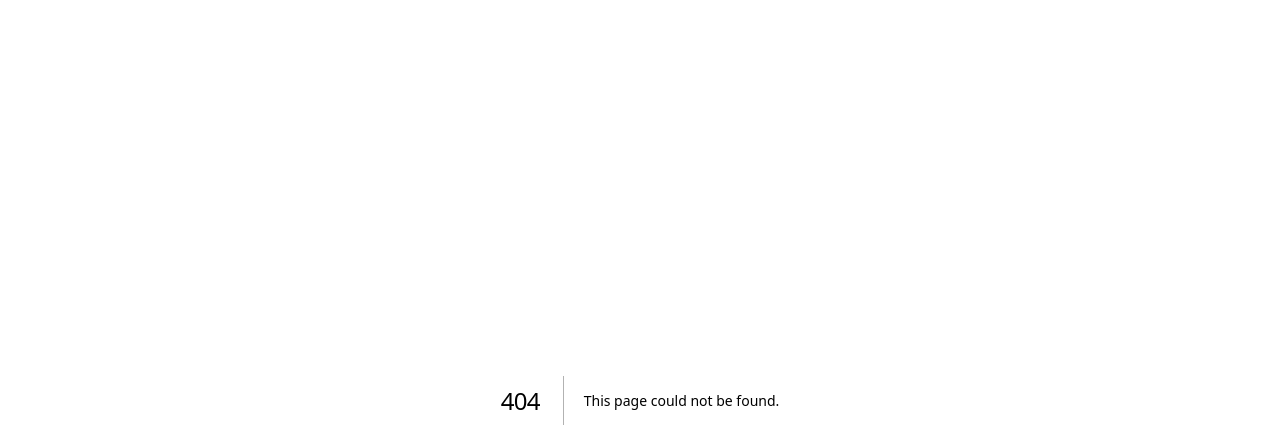
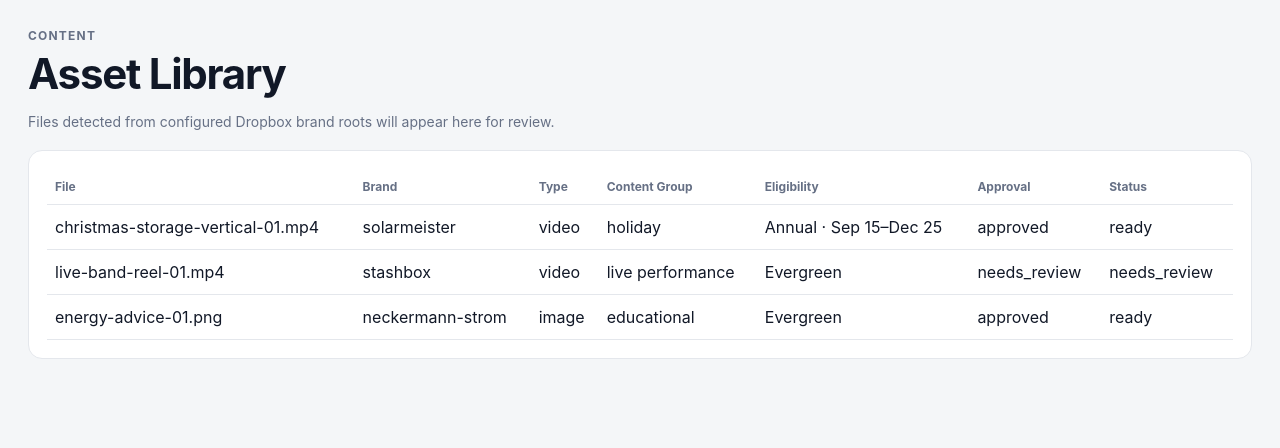
Before and after one commit to elettro/elettro-brand-os, a Next.js app in the folder apps/web/: page /assets in a window 1280 px wide. Before the commit this address had no page. Shown: the top 448 px of the page. Built offline with nearby package versions, Linux system fonts and the light colour scheme.

Commit message:
Add Asset Library page

```diff
--- /dev/null
+++ b/apps/web/app/assets/page.tsx
@@ -0,0 +1,36 @@
+import { mockAssets } from "@/lib/mock-assets";
+
+export default function AssetsPage() {
+  return (
+    <main className="main">
+      <div className="eyebrow">Content</div>
+      <h1>Asset Library</h1>
+      <p className="muted">Files detected from configured Dropbox brand roots will appear here for review.</p>
+
+      <div className="card" style={{ marginTop: 20, overflowX: "auto" }}>
+        <table style={{ width: "100%", borderCollapse: "collapse" }}>
+          <thead>
+            <tr>
+              {["File", "Brand", "Type", "Content Group", "Eligibility", "Approval", "Status"].map((label) => (
+                <th key={label} style={{ textAlign: "left", padding: "10px 8px", borderBottom: "1px solid var(--line)", fontSize: 12, color: "var(--muted)" }}>{label}</th>
+              ))}
+            </tr>
+          </thead>
+          <tbody>
+            {mockAssets.map((asset) => (
+              <tr key={asset.id}>
+                <td style={{ padding: "12px 8px", borderBottom: "1px solid var(--line)" }}>{asset.filename}</td>
+                <td style={{ padding: "12px 8px", borderBottom: "1px solid var(--line)" }}>{asset.brandId}</td>
+                <td style={{ padding: "12px 8px", borderBottom: "1px solid var(--line)" }}>{asset.kind}</td>
+                <td style={{ padding: "12px 8px", borderBottom: "1px solid var(--line)" }}>{asset.contentGroup}</td>
+                <td style={{ padding: "12px 8px", borderBottom: "1px solid var(--line)" }}>{asset.eligibility}</td>
+                <td style={{ padding: "12px 8px", borderBottom: "1px solid var(--line)" }}>{asset.approval}</td>
+                <td style={{ padding: "12px 8px", borderBottom: "1px solid var(--line)" }}>{asset.status}</td>
+              </tr>
+            ))}
+          </tbody>
+        </table>
+      </div>
+    </main>
+  );
+}
```
